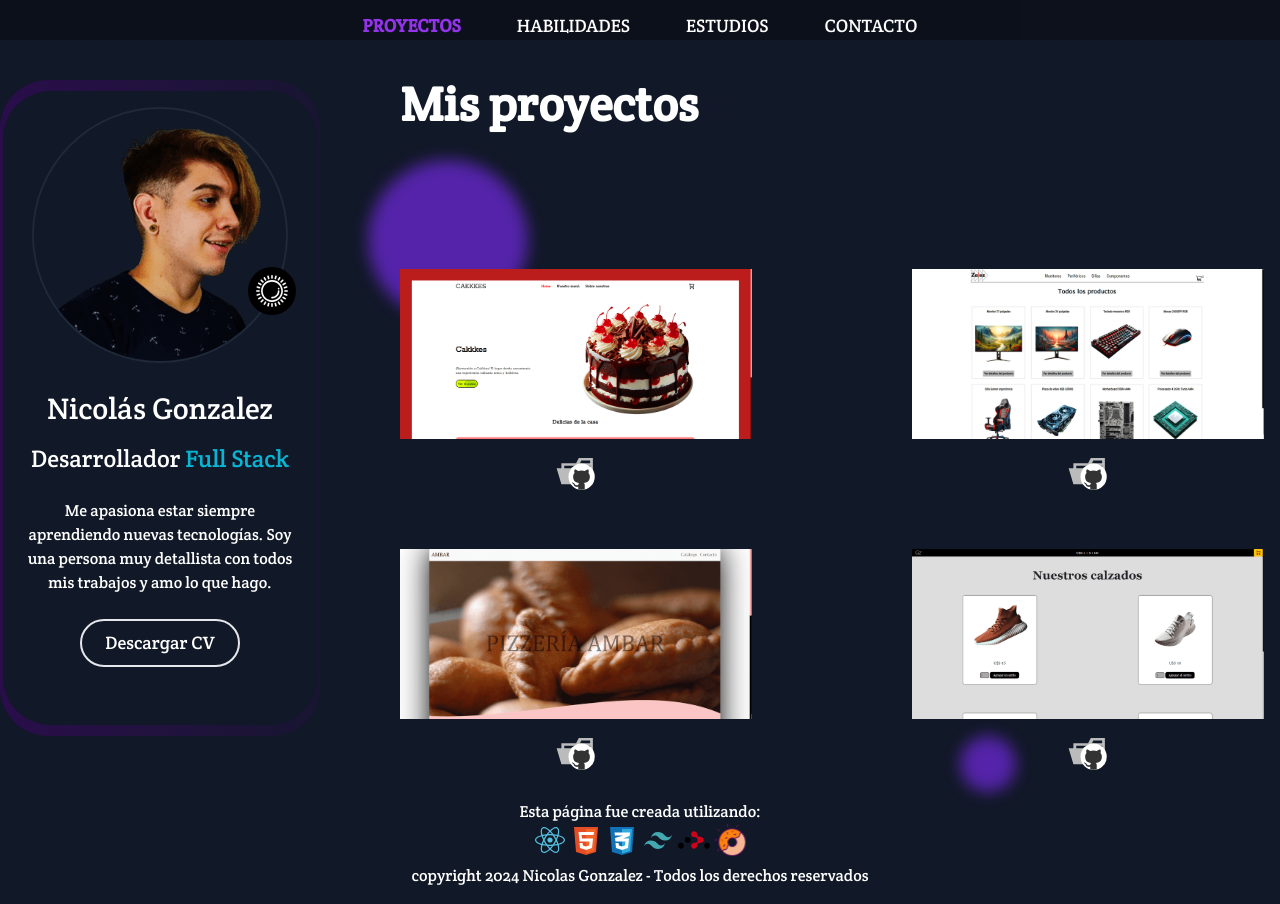
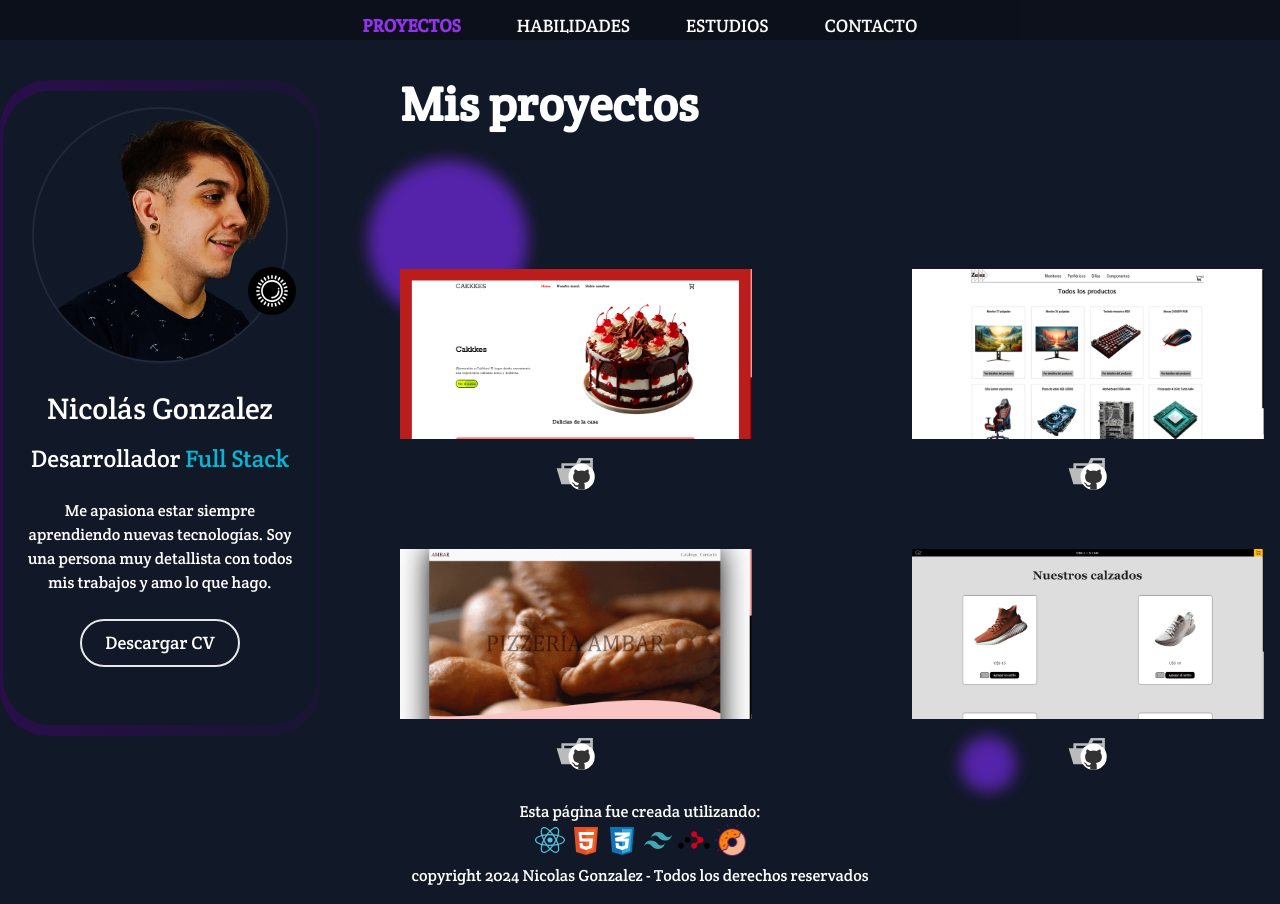
Before and after one commit to nicodgon/portfolio, a React (Vite) app: page / in a window 1280 px wide. Built offline with nearby package versions, Linux system fonts and the light colour scheme.

Commit message:
update profile

```diff
--- a/src/components/ProfilePicture.jsx
+++ b/src/components/ProfilePicture.jsx
@@ -5,7 +5,7 @@ export default function ProfilePicture() {
     <div
       className={`w-64 h-64 rounded-full border-2 border-gray-800 overflow-hidden`}
     >
-      <img src={profile} alt="perfil" className="-translate-x-2 translate-y-3"/>
+      <img src={profile} alt="perfil" className="-translate-x-3"/>
     </div>
   );
 }
```
Also changed, not shown: src/assets/images/profile.png.
